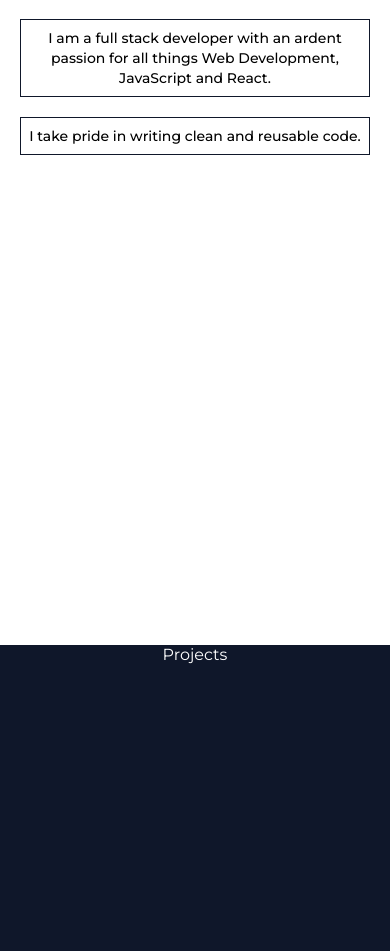
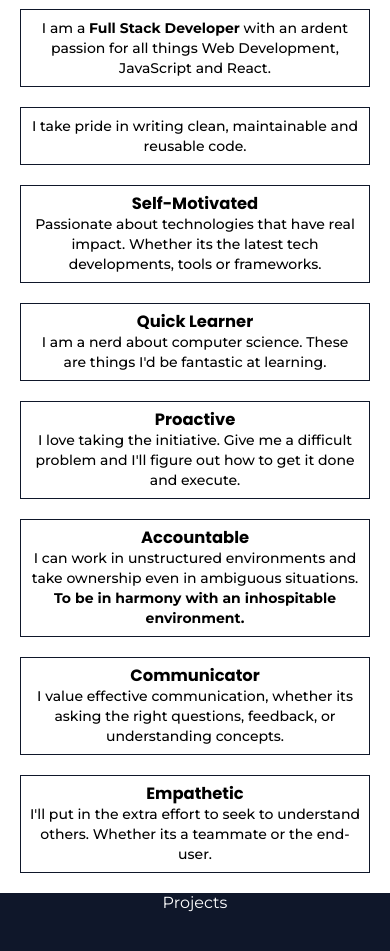
Before and after one commit to DragonSenses/react-portfolio, a React (Create React App) app: page / in a window 390 px wide. Shown: the part 1043-1994 px from the top of the page. Built offline with nearby package versions, Linux system fonts and the light colour scheme.

Commit message:
Finalize Aboutme component
1. Styling for both mobile and larger screens
2. Add content and headers for each box
3. Emphasize with key terms with strong tag

```diff
--- a/src/components/Aboutme.js
+++ b/src/components/Aboutme.js
@@ -5,31 +5,134 @@ export default function Aboutme() {
   return (
     <section id='about-me' className={styles.aboutMe}>
       <div className={styles.wrapper}>
+
         <div className={styles.headerText}>
           <div className={styles.line}></div>
           <h1 className={styles.text}>About Me</h1>
           <div className={styles.line}></div>
         </div>
+
         <div className={styles.sectionContent}>
           <div className={styles.content}>
             <p className={styles.paragraph}>
-              I am strongly committed to the philosophy of
-              life-long learning & stoicism.
+              I am strongly committed to the philosophy of <strong>life-long learning</strong> & stoicism.
             </p>
           </div>
+
           <div className={styles.content}>
             <p className={styles.paragraph}>
-              I am a full stack developer with an ardent passion for all things
+              I am a <strong>Full Stack Developer</strong> with an ardent passion for all things
                 Web Development, JavaScript and React.
             </p>
           </div>
+
           <div className={styles.content}>
             <p className={styles.paragraph}>
-              I take pride in writing clean and reusable code.
+              I take pride in writing clean, maintainable and reusable code.
             </p>
           </div>
 
+          <div className={styles.content}>
+            <h3 className={styles.contentHeader}>Self-Motivated</h3>
+            <p className={styles.paragraph}>
+              Passionate about technologies that have real impact.
+              Whether its the latest tech developments, tools or frameworks.
+            </p>
+          </div>
+
+          <div className={styles.content}>
+            <h3 className={styles.contentHeader}>
+              Quick Learner
+            </h3>
+            <p className={styles.paragraph}>
+              I am a nerd about computer science. These are things I'd be fantastic
+              at learning.
+            </p>
+          </div>
+
+          <div className={styles.content}>
+            <h3 className={styles.contentHeader}>Proactive</h3>
+            <p className={styles.paragraph}>
+              I love taking the initiative. Give me a difficult problem and
+              I'll figure out how to get it done and execute.
+            </p>
+          </div>
+
+          <div className={styles.content}>
+            <h3 className={styles.contentHeader}>
+              Accountable
+            </h3>
+            <p className={styles.paragraph}>
+              I can work in unstructured environments and take ownership even in ambiguous situations.
+            </p>
+            <p><strong>To be in harmony with an inhospitable environment.</strong></p>
+          </div>
+
+          <div className={styles.content}>
+            <h3 className={styles.contentHeader}>
+              Communicator
+            </h3>
+            {/* <p className={styles.paragraph}>
+              As a stoic, I study rhetoric: the art of conveying ideas well.
+            </p> */}
+            <p className={styles.paragraph}>I value effective communication, whether
+              its asking the right questions, feedback, or understanding concepts.
+            </p>
+          </div>
+
+          <div className={styles.content}>
+            <h3 className={styles.contentHeader}>
+              Empathetic
+            </h3>
+            <p className={styles.paragraph}>
+              I'll put in the extra effort to seek to understand others.
+              Whether its a teammate or the end-user.
+            </p>
+          </div>
+
+          {/* <div className={styles.content}>
+            <h3 className={styles.contentHeader}>
+              End-User Focused
+            </h3>
+            <p className={styles.paragraph}>
+              A key requirement are the soft skills to figure out the best system
+              that would suit a client. To quickly and accurately provide answers
+              even if the client can't articulate their requirements properly.
+            </p>
+          </div> */}
+
         </div>
+
+        {/* <div className={styles.headerText}>
+          <div className={styles.line}></div>
+          <h1 className={styles.text}>What I offer</h1>
+          <div className={styles.line}></div>
+        </div>
+
+        <div className={styles.sectionContent}>
+          <div className={styles.content}>
+            <p className={styles.paragraph}>
+              I am a problem solver at my core, coming from my experience studying Computer Engineering.
+              I am comfortable in thinking in terms of probability, patterns, combinations and increasingly
+              cross-displinary ways.
+            </p>
+          </div>
+
+          <div className={styles.content}>
+            <p className={styles.paragraph}>
+              As a stoic, I study rhetoric: the art of conveying our ideas well.
+              As much as I am commited to my own development, I'm a team player that loves to help others improve.
+              Effective communication with others and feedback are things I always welcome.
+            </p>
+          </div>
+
+          <div className={styles.content}>
+            <p className={styles.paragraph}>
+              Abstraction.
+            </p>
+          </div>
+        </div> */}
+
       </div>
     </section>
   )
--- a/src/components/aboutme.module.css
+++ b/src/components/aboutme.module.css
@@ -3,7 +3,7 @@
   display: flex;
   align-items: center;
   gap: 10px;
-  padding: 40px 20px 20px 20px;
+  padding: 40px 20px 10px 20px;
 }
 
 .wrapper{
@@ -44,6 +44,10 @@
   padding: 8px;
 }
 
+.contentHeader {
+  font-family: 'Poppins', 'sans-serif';
+}
+
 @media (min-width: 640px) {
   .text {
     font-size: 4rem;
@@ -58,9 +62,15 @@
     font-weight: 600;
     font-size: 1rem;
     display: flex;
+    flex-direction: column;
+  }
+
+  .contentHeader{
+    padding: 8px;
   }
 
   .paragraph {
     margin: auto;
+    padding: 4px;
   }
 }
```
Also changed, not shown: 1 other file (tests, documents, lock files or other folders).
